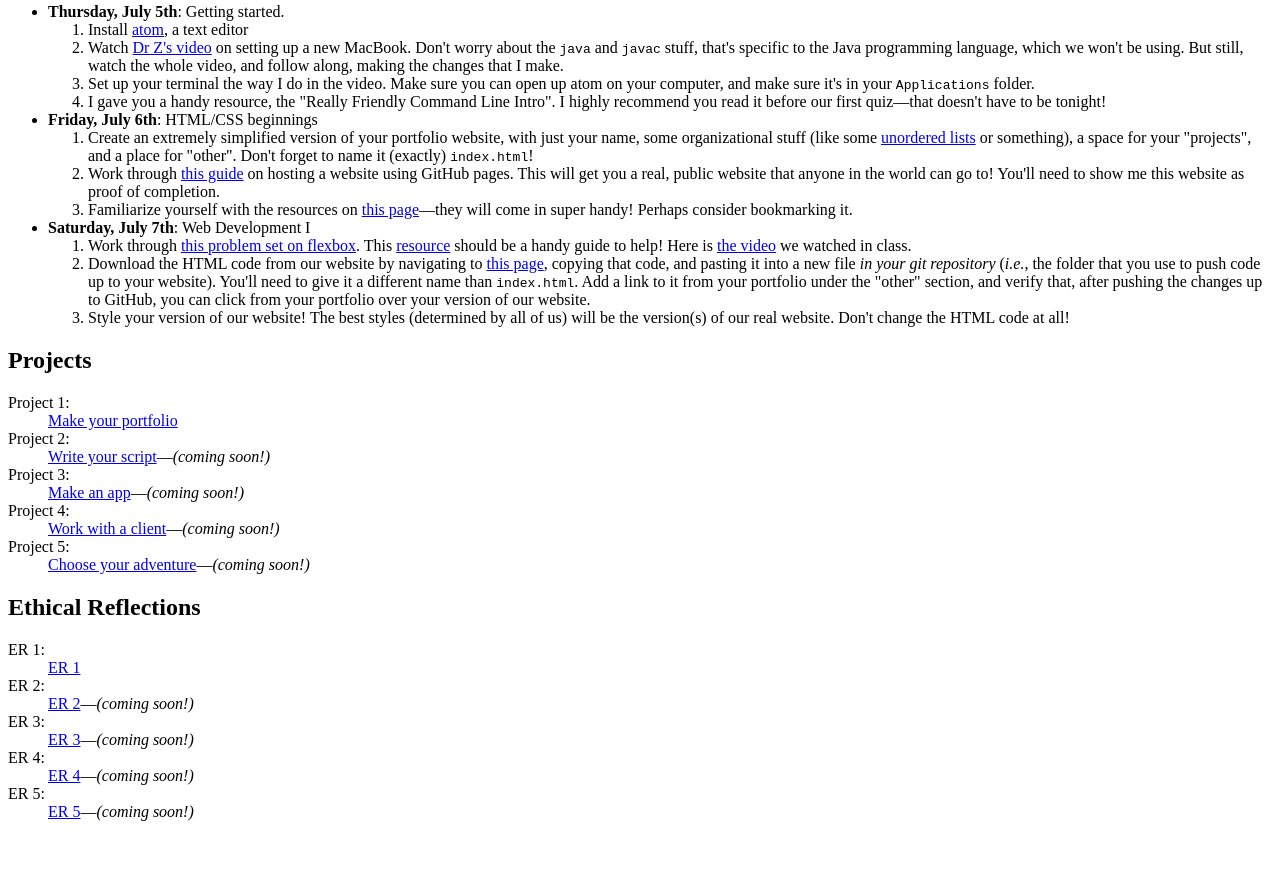
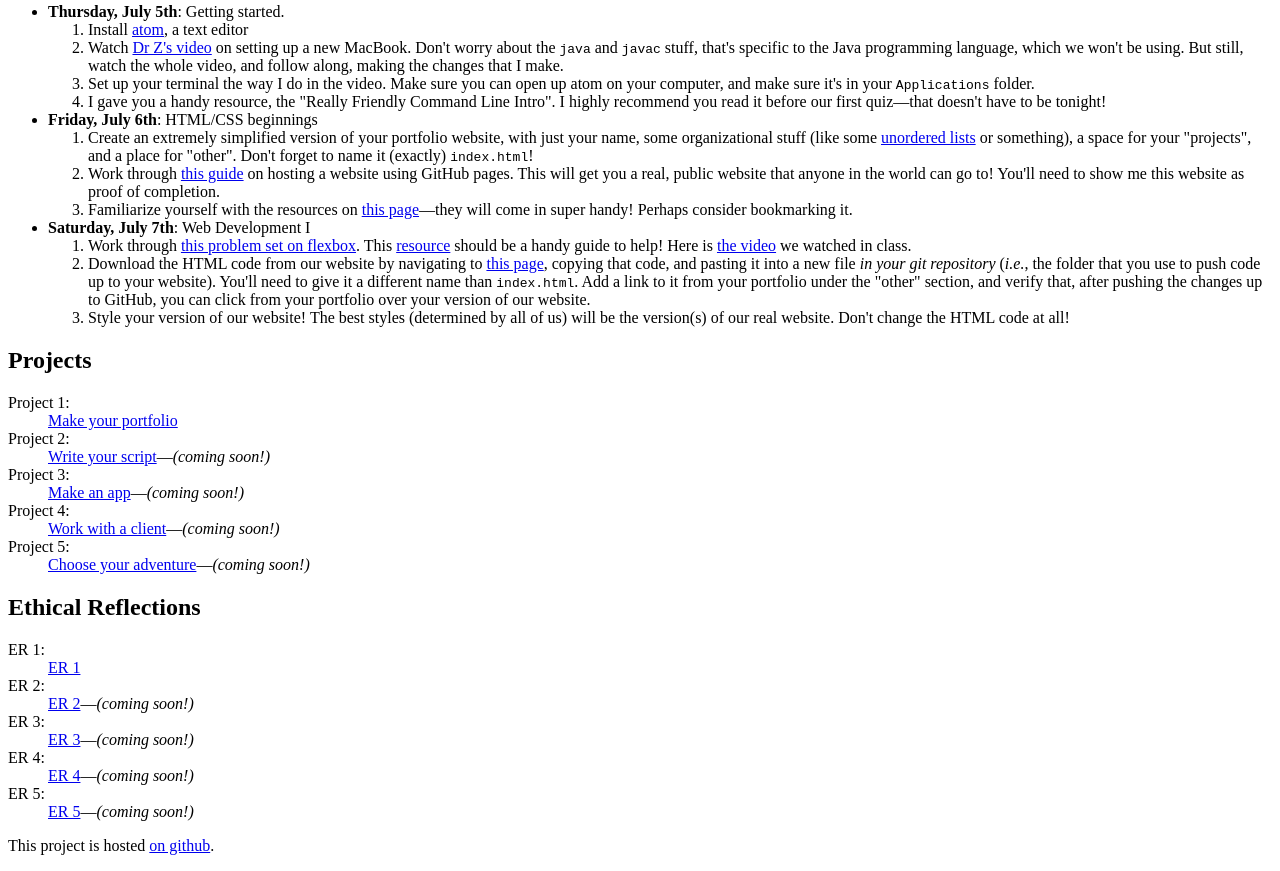
Before and after one commit to nzufelt/ace10_summer2018, a plain HTML site: page index.html in a window 1280 px wide. Shown: the part 289-1160 px from the top of the page. Before the commit the page ends 1126 px from the top, so only its background shows below. Drawn offline with Linux system fonts and the light colour scheme.

Commit message:
add link to github from main page

```diff
--- a/index.html
+++ b/index.html
@@ -80,5 +80,9 @@
     <dt>ER 4:</dt> <dd><a href="ethics/ethics4.html">ER 4</a>&mdash;<em>(coming soon!)</em></dd>
     <dt>ER 5:</dt> <dd><a href="ethics/ethics5.html">ER 5</a>&mdash;<em>(coming soon!)</em></dd>
   </dl>
+
+<p>
+  This project is hosted <a href="https://github.com/nzufelt/ace10_summer2018">on github</a>.
+</p>
 </body>
 </html>
```
